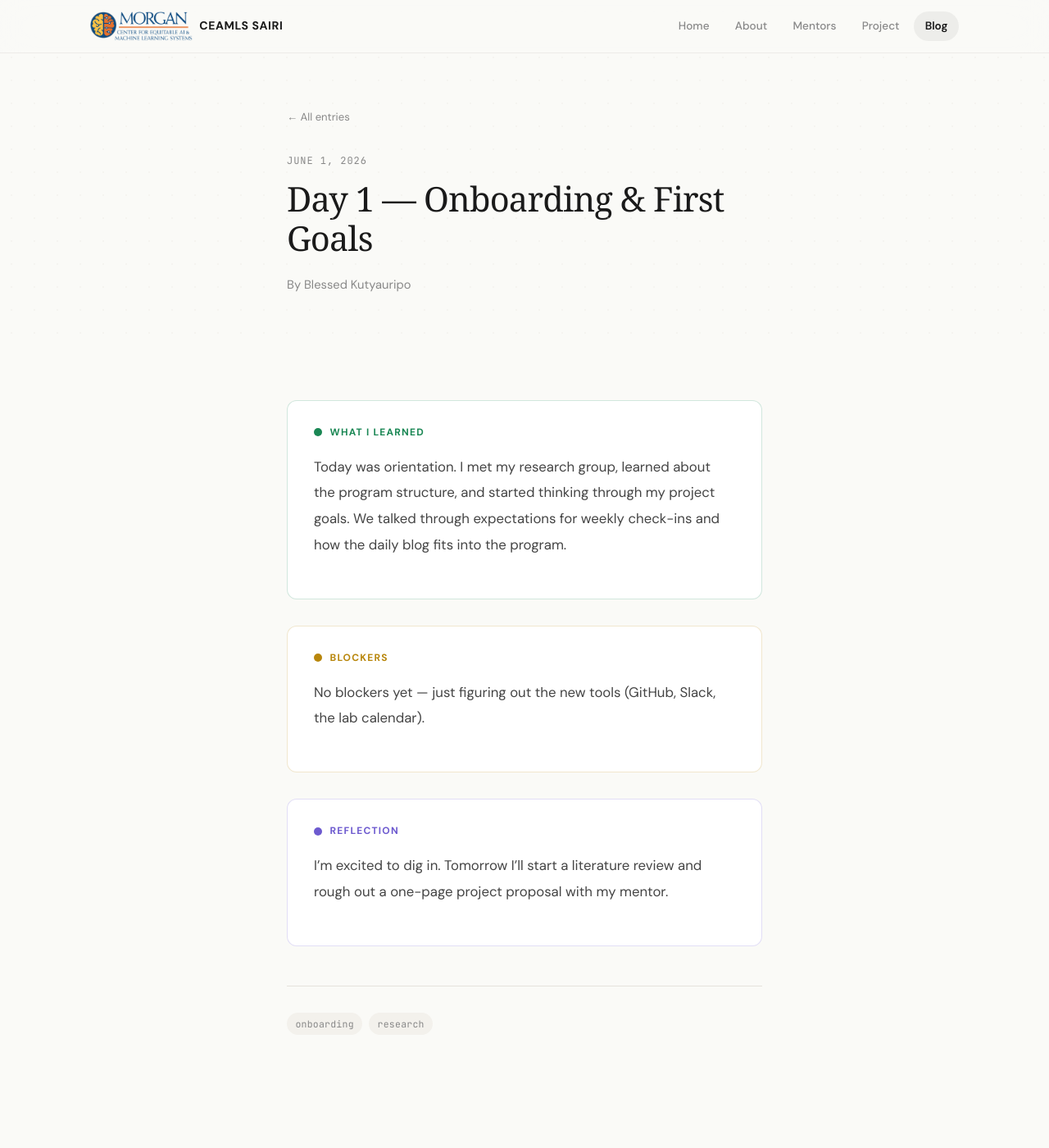
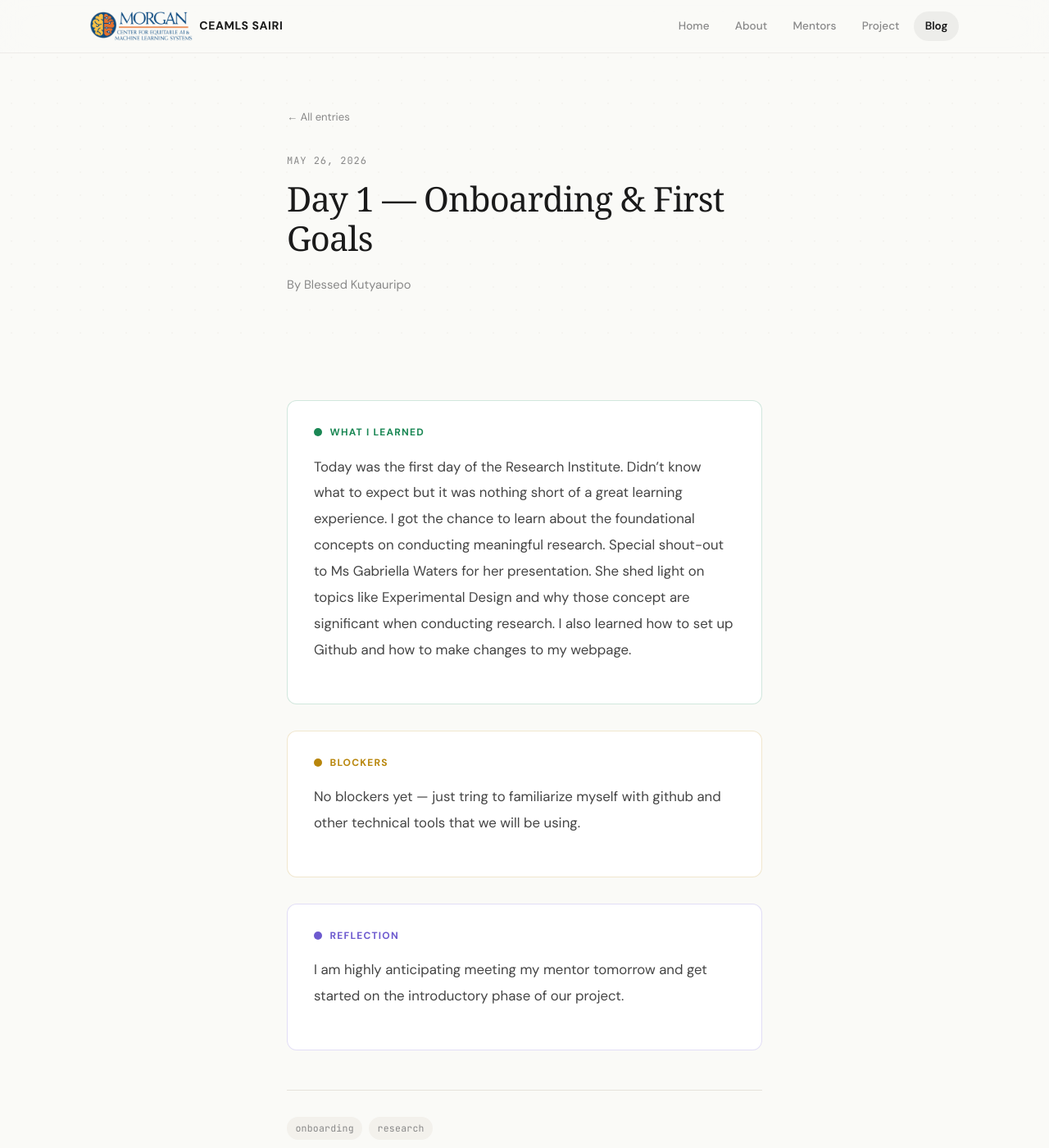
Before and after one commit to Bkaez/bkaezceamls26.github.io, a Jekyll site: the page built from _posts/2026-06-01-day-1.md, in a window 1280 px wide and 1400 px high. Shown: the whole window at 82% size. Built offline with Jekyll 4.4.1, drawn with Linux system fonts in a browser that asks for light colours; some web fonts are replaced.

Commit message:
Update 2026-06-01-day-1.md

```diff
--- a/_posts/2026-06-01-day-1.md
+++ b/_posts/2026-06-01-day-1.md
@@ -1,19 +1,22 @@
 ---
 layout: post
 title: "Day 1 — Onboarding & First Goals"
-date: 2026-06-01
+date: 2026-05-26
 permalink: /day1.html
 tags: ["onboarding", "research"]
 
 what_i_learned: |
-  Today was orientation. I met my research group, learned about the program structure,
-  and started thinking through my project goals. We talked through expectations for
-  weekly check-ins and how the daily blog fits into the program.
+  Today was the first day of the Research Institute. Didn't know what to expect but it
+  was nothing short of a great learning experience. I got the chance to learn about the
+  foundational concepts on conducting meaningful research. Special shout-out to Ms Gabriella
+  Waters for her presentation. She shed light on topics like Experimental Design and why
+  those concept are significant when conducting research. I also learned how to set up Github
+  and how to make changes to my webpage.
 
 blockers: |
-  No blockers yet — just figuring out the new tools (GitHub, Slack, the lab calendar).
+  No blockers yet — just tring to familiarize myself with github and other technical tools that
+  we will be using.
 
 reflection: |
-  I'm excited to dig in. Tomorrow I'll start a literature review and rough out a
-  one-page project proposal with my mentor.
+  I am highly anticipating meeting my mentor tomorrow and get started on the introductory phase of our project.
 ---
```
